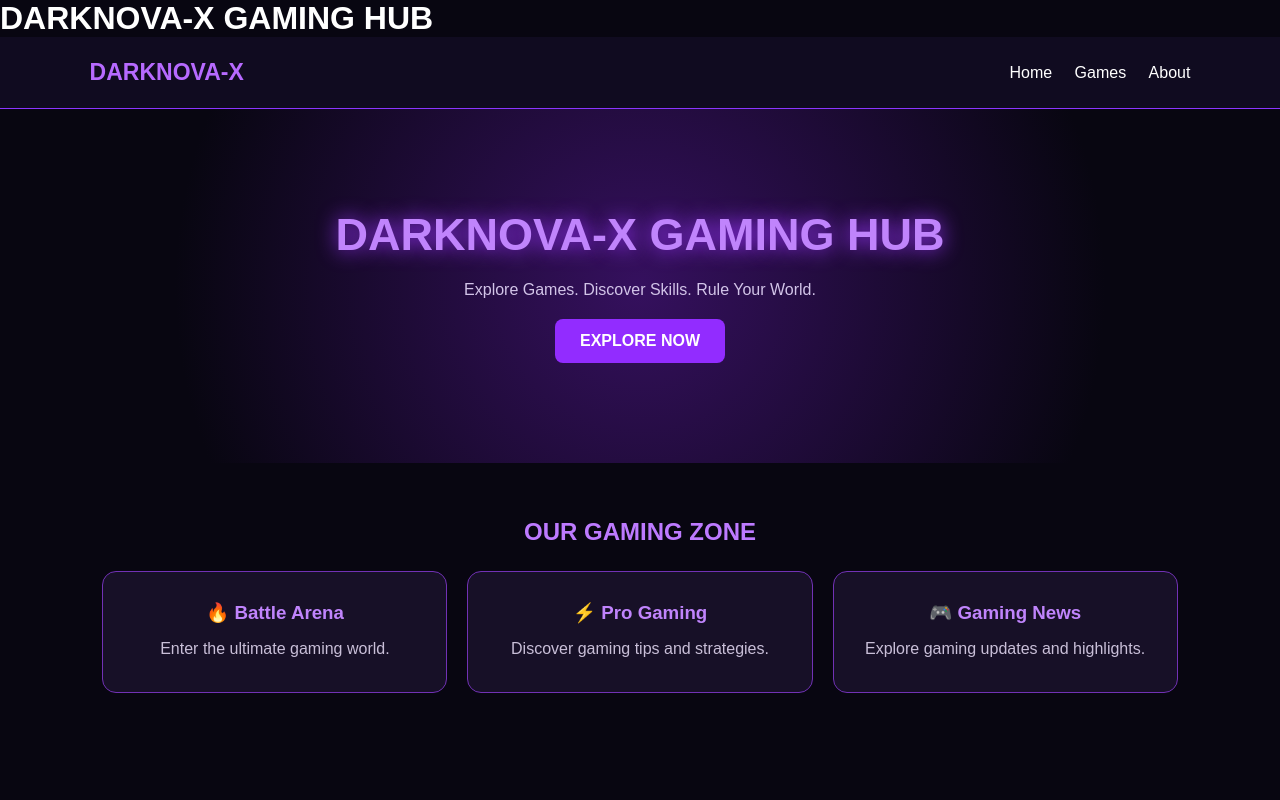
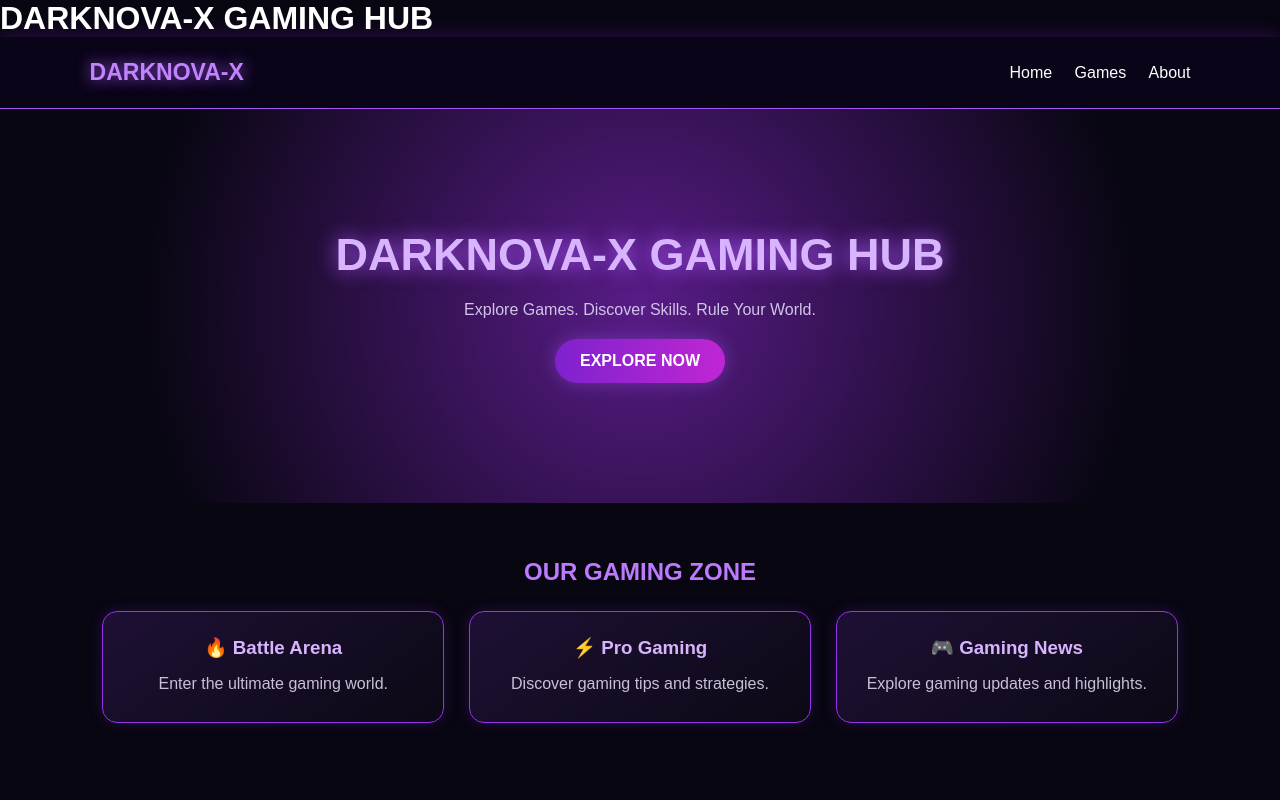
Before and after one commit to bucongbucong70-dot/darknova-x, a plain HTML site: page index.html in a window 1280 px wide. Shown: the top 800 px of the page. Drawn offline with Linux system fonts and the light colour scheme.

Commit message:
Premium Neon Gaming Design

```diff
--- a/index.html
+++ b/index.html
@@ -121,6 +121,71 @@ footer {
     font-size: 34px;
   }
 }
+/* DARKNOVA-X PREMIUM NEON THEME */
+
+body {
+  background: #080611;
+  color: #ffffff;
+}
+
+header {
+  background: rgba(10, 5, 25, 0.98);
+  border-bottom: 1px solid #a855f7;
+  box-shadow: 0 0 20px #7e22ce55;
+}
+
+.logo {
+  color: #c084fc;
+  text-shadow: 0 0 15px #a855f7;
+}
+
+nav a {
+  color: #ffffff;
+  transition: 0.3s;
+}
+
+nav a:hover {
+  color: #c084fc;
+}
+
+.hero {
+  background:
+    radial-gradient(circle, #581c87, #080611 75%);
+  padding: 120px 20px;
+}
+
+.hero h1 {
+  color: #d8b4fe;
+  text-shadow: 0 0 20px #a855f7;
+}
+
+.btn {
+  background: linear-gradient(90deg, #7e22ce, #c026d3);
+  box-shadow: 0 0 18px #a855f766;
+  border-radius: 30px;
+}
+
+.cards {
+  gap: 25px;
+}
+
+.card {
+  background: linear-gradient(145deg, #1e1035, #0c0915);
+  border: 1px solid #9333ea;
+  border-radius: 15px;
+  box-shadow: 0 0 15px #9333ea33;
+  padding: 25px;
+}
+
+.card h3 {
+  color: #d8b4fe;
+}
+
+footer {
+  background: #0c0718;
+  border-top: 1px solid #9333ea;
+}
+
 </style>
 </head>
 
```
